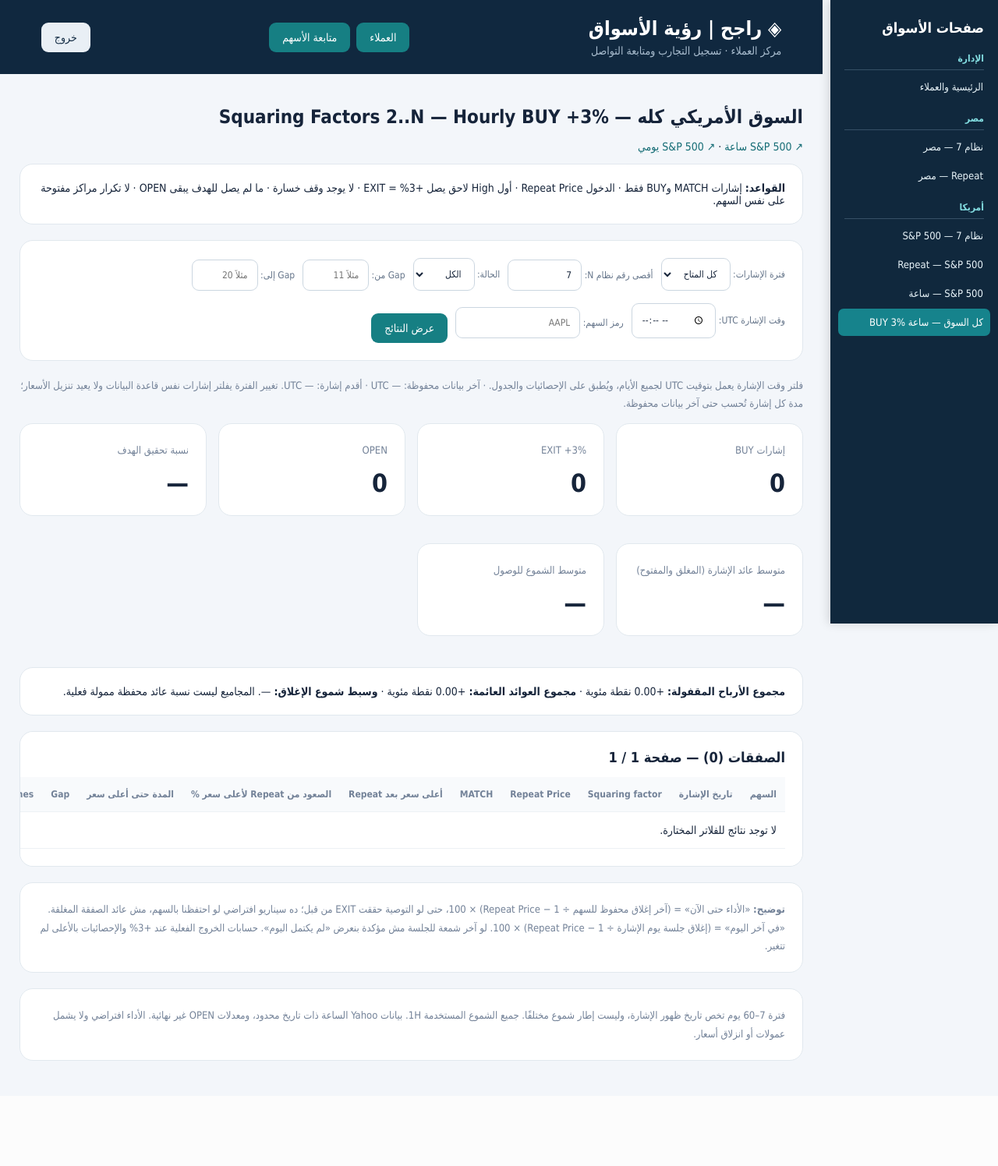
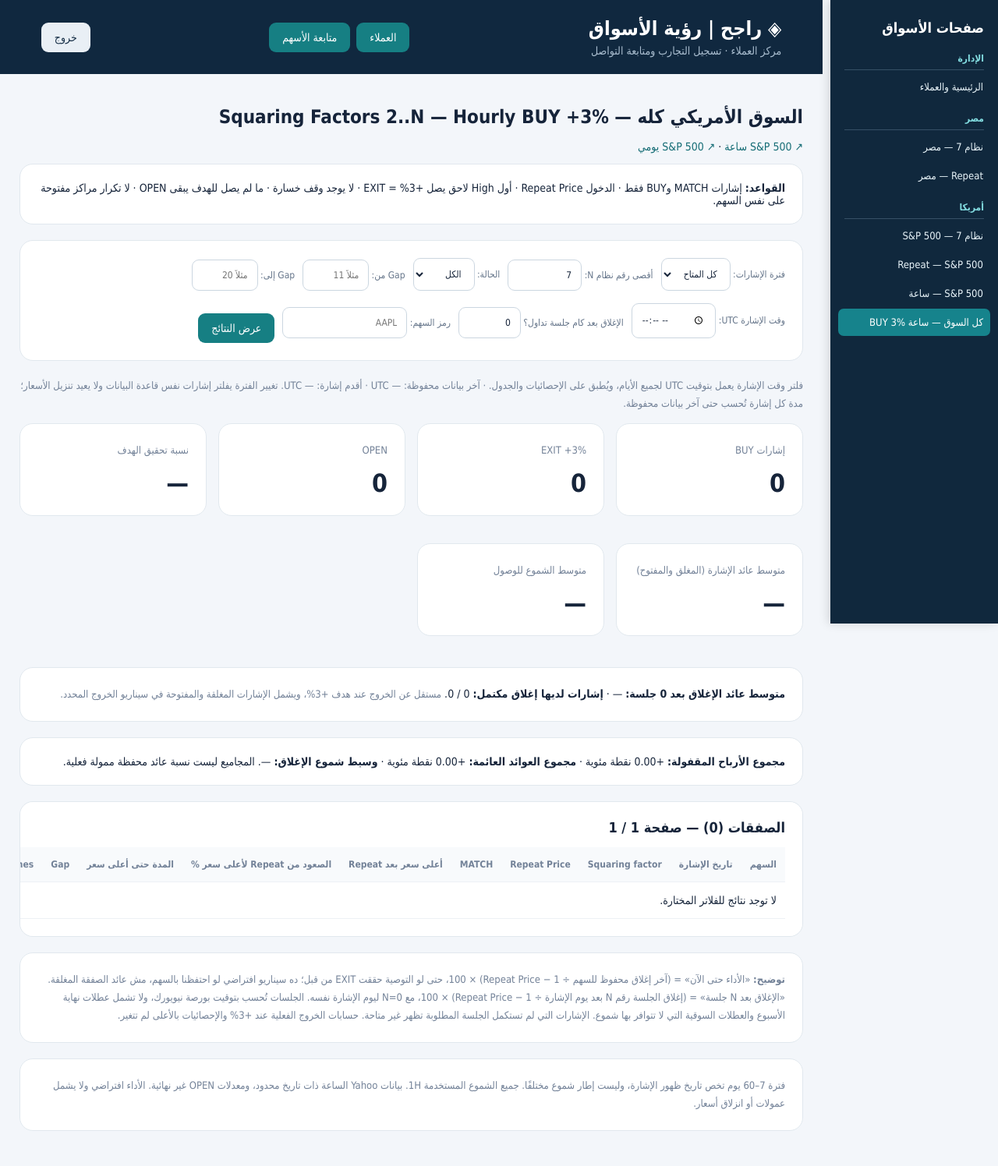
Before and after one commit to dofahmy/Rashid, a Flask app: page /us-all-seven/hourly in a window 1280 px wide. Shown: the whole page at 78% size. Before the commit the page ends 1361 px from the top, so only its background shows below. Run offline with Flask 3, Linux system fonts and the light colour scheme; the visitor is signed in with stand-in values (Sample User, id 1); data that the repository does not hold is empty; parts of the project's set-up code (start-up, migrations or seed data) failed here and were passed over; some libraries are stand-ins or nearby versions.

Commit message:
Add files via upload

```diff
--- a/templates/us_all_seven_hourly.html
+++ b/templates/us_all_seven_hourly.html
@@ -9,6 +9,7 @@
 <label>Gap من: <input name="gap_min" type="number" min="0" max="10000" style="width:85px" placeholder="مثلاً 11" value="{{result.gap_min if result and result.gap_min is not none else request.args.get('gap_min','')}}"></label>
 <label>Gap إلى: <input name="gap_max" type="number" min="0" max="10000" style="width:85px" placeholder="مثلاً 20" value="{{result.gap_max if result and result.gap_max is not none else request.args.get('gap_max','')}}"></label>
 <label>وقت الإشارة UTC: <input type="time" name="signal_time" step="60" value="{{result.signal_time if result else request.args.get('signal_time','')}}" title="التوقيت UTC، مثال 19:30"></label>
+<label>الإغلاق بعد كام جلسة تداول؟ <input type="number" name="hold_days" min="0" max="60" step="1" style="width:80px" value="{{result.hold_days if result else request.args.get('hold_days',0)}}" title="0 = جلسة الإشارة نفسها؛ 1 = جلسة التداول التالية"></label>
 <label>رمز السهم: <input name="q" value="{{result.query if result else ''}}" placeholder="AAPL"></label>
 <button type="submit">عرض النتائج</button></form>
 {% if error %}<div class="panel warning">{{error}}</div>{% elif result %}
@@ -22,17 +23,18 @@
 <div class="panel"><div class="muted">متوسط عائد الإشارة (المغلق والمفتوح)</div><div class="metric">{{'%+.2f%%'|format(result.mean_return) if result.mean_return is not none else '—'}}</div></div>
 <div class="panel"><div class="muted">متوسط الشموع للوصول</div><div class="metric">{{'%.1f'|format(result.avg_bars) if result.avg_bars is not none else '—'}}</div></div>
 </div>
+<div class="panel"><strong>متوسط عائد الإغلاق بعد {{result.hold_days}} جلسة:</strong> {{'%+.2f%%'|format(result.hold_avg_pct) if result.hold_avg_pct is not none else '—'}} · <strong>إشارات لديها إغلاق مكتمل:</strong> {{result.hold_count}} / {{result.total}}. <span class="muted">مستقل عن الخروج عند هدف +3%، ويشمل الإشارات المغلقة والمفتوحة في سيناريو الخروج المحدد.</span></div>
 <div class="panel"><strong>مجموع الأرباح المقفولة:</strong> {{'%+.2f'|format(result.realized)}} نقطة مئوية · <strong>مجموع العوائد العائمة:</strong> {{'%+.2f'|format(result.floating)}} نقطة مئوية · <strong>وسيط شموع الإغلاق:</strong> {{'%.1f'|format(result.median_bars) if result.median_bars is not none else '—'}}. المجاميع ليست نسبة عائد محفظة ممولة فعلية.</div>
 <div class="panel tablewrap"><h2>الصفقات ({{result.total}}) — صفحة {{result.page}} / {{result.pages or 1}}</h2>
-<table class="sortable-egx"><thead><tr><th>السهم</th><th>تاريخ الإشارة</th><th>Squaring factor</th><th>Repeat Price</th><th>MATCH</th><th>أعلى سعر بعد Repeat</th><th>الصعود من Repeat لأعلى سعر %</th><th>المدة حتى أعلى سعر</th><th>Gap</th><th>Touches</th><th>الحالة عند هدف 3%</th><th>الأداء حتى الآن %</th><th>في آخر اليوم %</th></tr></thead><tbody>
+<table class="sortable-egx"><thead><tr><th>السهم</th><th>تاريخ الإشارة</th><th>Squaring factor</th><th>Repeat Price</th><th>MATCH</th><th>أعلى سعر بعد Repeat</th><th>الصعود من Repeat لأعلى سعر %</th><th>المدة حتى أعلى سعر</th><th>Gap</th><th>Touches</th><th>الحالة عند هدف 3%</th><th>الأداء حتى الآن %</th><th>الإغلاق بعد {{result.hold_days}} جلسة %</th></tr></thead><tbody>
 {% for r in result.rows %}<tr><td><strong>{{r.symbol}}</strong></td><td>{{r.signal_utc.strftime('%Y-%m-%d %H:%M') if r.signal_utc else '—'}}</td><td>{{r.squaring_factor}}</td><td>{{r.entry_price}}</td><td>✅ MATCH</td><td>{{'%.4f'|format(r.repeat_peak_high) if r.repeat_peak_high is not none else '—'}}</td><td>{{'%+.2f%%'|format((r.repeat_peak_high / r.entry_price - 1) * 100) if r.repeat_peak_high is not none and r.entry_price is not none and r.entry_price|float > 0 else '—'}}</td><td>{{r.repeat_peak_bars if r.repeat_peak_bars is not none else '—'}} شمعة 1H</td><td>{{r.gap_1h}}</td><td>{{r.touches}}</td>
 <td>{% if r.status == 'EXIT' %}✅ EXIT +3%{% else %}⏳ OPEN{% endif %}</td>
 <td class="{{'positive' if r.current_hypothetical_pct is not none and r.current_hypothetical_pct >= 0 else 'negative'}}">{{'%+.2f%%'|format(r.current_hypothetical_pct) if r.current_hypothetical_pct is not none else '—'}}</td>
-<td class="{{'positive' if r.same_day_exit_pct is not none and r.same_day_exit_pct >= 0 else 'negative'}}">{{'%+.2f%%'|format(r.same_day_exit_pct) if r.same_day_exit_pct is not none else '⏳ لم يكتمل اليوم'}}</td></tr>
+<td class="{{'positive' if r.selected_day_exit_pct is not none and r.selected_day_exit_pct >= 0 else 'negative'}}">{{'%+.2f%%'|format(r.selected_day_exit_pct) if r.selected_day_exit_pct is not none else '⏳ لم يكتمل الإغلاق'}}</td></tr>
 {% else %}<tr><td colspan="13">لا توجد نتائج للفلاتر المختارة.</td></tr>{% endfor %}
 </tbody></table></div>
-{% if result.pages>1 %}<div class="panel">{% if result.page>1 %}<a href="{{url_for('us_all_seven_hourly',days=result.days or 'all',status=result.status,q=result.query,page=result.page-1,gap_min=result.gap_min if result.gap_min is not none else '',gap_max=result.gap_max if result.gap_max is not none else '',max_factor=result.max_factor,signal_time=result.signal_time)}}">← السابق</a>{% endif %} &nbsp; صفحة {{result.page}} من {{result.pages}} &nbsp; {% if result.page<result.pages %}<a href="{{url_for('us_all_seven_hourly',days=result.days or 'all',status=result.status,q=result.query,page=result.page+1,gap_min=result.gap_min if result.gap_min is not none else '',gap_max=result.gap_max if result.gap_max is not none else '',max_factor=result.max_factor,signal_time=result.signal_time)}}">التالي →</a>{% endif %}</div>{% endif %}
+{% if result.pages>1 %}<div class="panel">{% if result.page>1 %}<a href="{{url_for('us_all_seven_hourly',days=result.days or 'all',status=result.status,q=result.query,page=result.page-1,gap_min=result.gap_min if result.gap_min is not none else '',gap_max=result.gap_max if result.gap_max is not none else '',max_factor=result.max_factor,signal_time=result.signal_time,hold_days=result.hold_days)}}">← السابق</a>{% endif %} &nbsp; صفحة {{result.page}} من {{result.pages}} &nbsp; {% if result.page<result.pages %}<a href="{{url_for('us_all_seven_hourly',days=result.days or 'all',status=result.status,q=result.query,page=result.page+1,gap_min=result.gap_min if result.gap_min is not none else '',gap_max=result.gap_max if result.gap_max is not none else '',max_factor=result.max_factor,signal_time=result.signal_time,hold_days=result.hold_days)}}">التالي →</a>{% endif %}</div>{% endif %}
 {% endif %}
-<div class="panel muted"><strong>توضيح:</strong> «الأداء حتى الآن» = (آخر إغلاق محفوظ للسهم ÷ Repeat Price − 1) × 100، حتى لو التوصية حققت EXIT من قبل؛ ده سيناريو افتراضي لو احتفظنا بالسهم، مش عائد الصفقة المغلقة. «في آخر اليوم» = (إغلاق جلسة يوم الإشارة ÷ Repeat Price − 1) × 100. لو آخر شمعة للجلسة مش مؤكدة بنعرض «لم يكتمل اليوم». حسابات الخروج الفعلية عند +3% والإحصائيات بالأعلى لم تتغير.</div>
+<div class="panel muted"><strong>توضيح:</strong> «الأداء حتى الآن» = (آخر إغلاق محفوظ للسهم ÷ Repeat Price − 1) × 100، حتى لو التوصية حققت EXIT من قبل؛ ده سيناريو افتراضي لو احتفظنا بالسهم، مش عائد الصفقة المغلقة. «الإغلاق بعد N جلسة» = (إغلاق الجلسة رقم N بعد يوم الإشارة ÷ Repeat Price − 1) × 100، مع N=0 ليوم الإشارة نفسه. الجلسات تُحسب بتوقيت بورصة نيويورك، ولا تشمل عطلات نهاية الأسبوع والعطلات السوقية التي لا تتوافر بها شموع. الإشارات التي لم تستكمل الجلسة المطلوبة تظهر غير متاحة. حسابات الخروج الفعلية عند +3% والإحصائيات بالأعلى لم تتغير.</div>
 <div class="panel muted">فترة 7–60 يوم تخص تاريخ ظهور الإشارة، وليست إطار شموع مختلفًا. جميع الشموع المستخدمة 1H. بيانات Yahoo الساعة ذات تاريخ محدود، ومعدلات OPEN غير نهائية. الأداء افتراضي ولا يشمل عمولات أو انزلاق أسعار.</div>
 {% endblock %}
```
